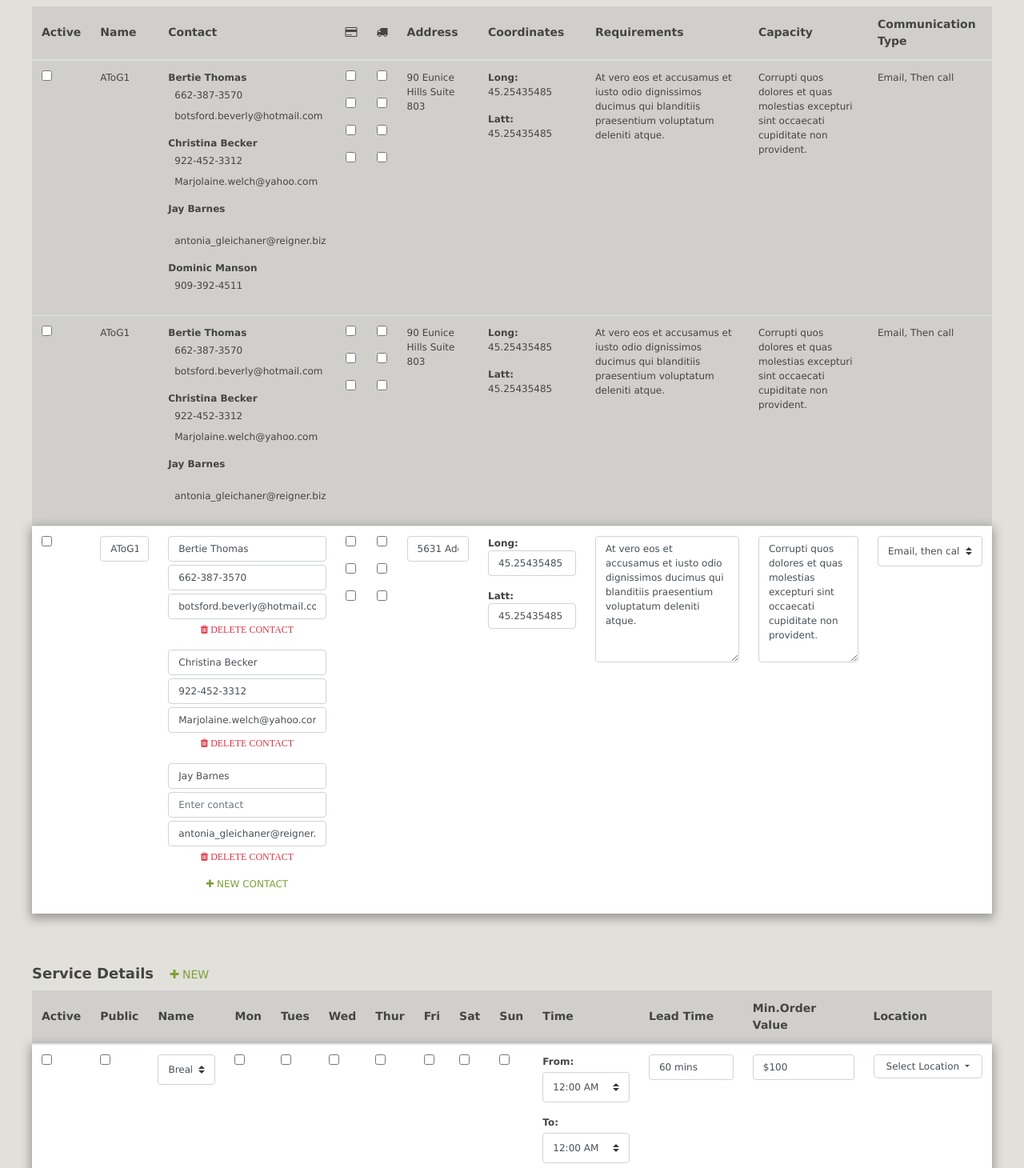
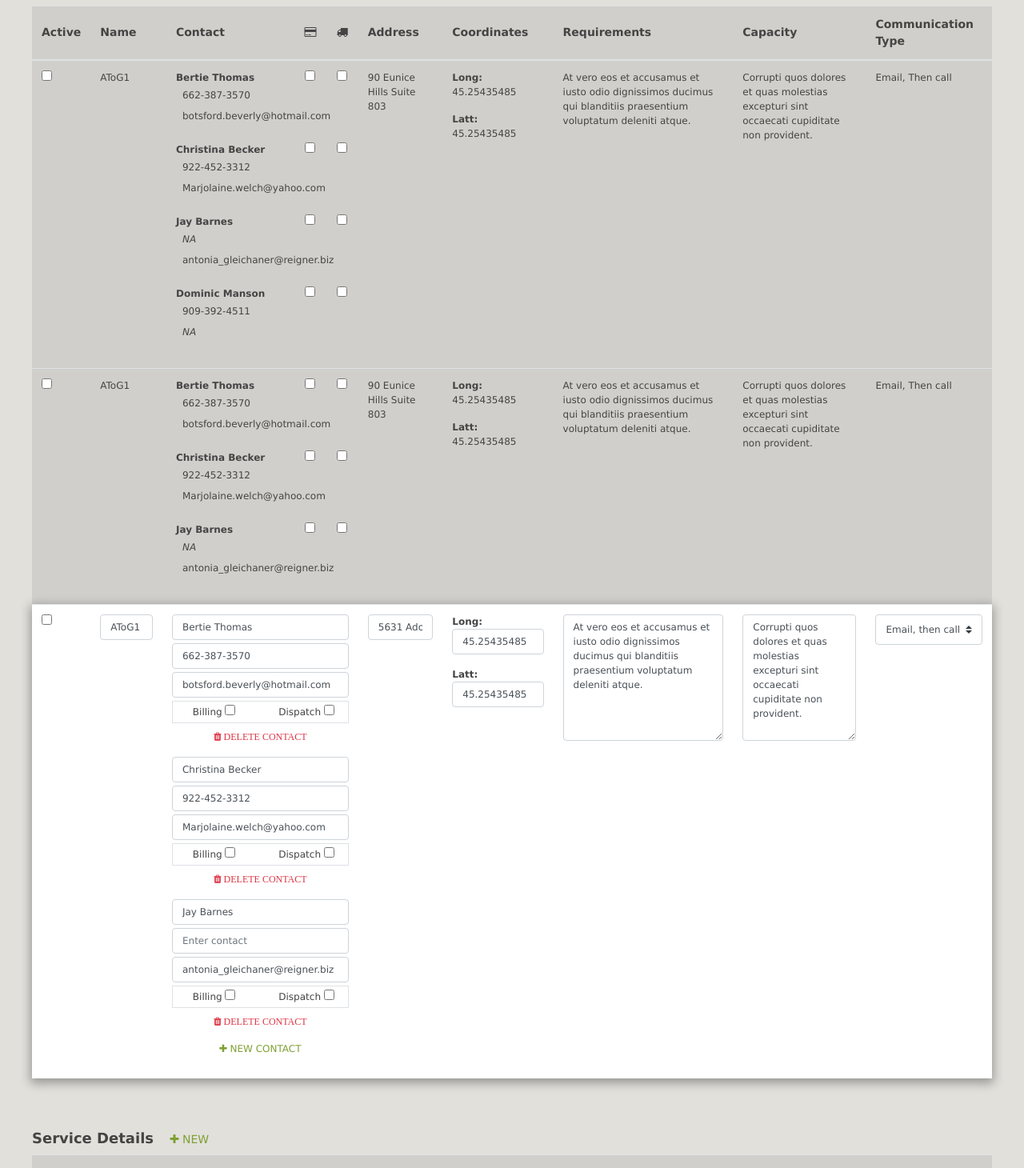
Before and after one commit to ArthurBaduyen/portlandPedalPower, a website: page PPP/application/index.html in a window 1280 px wide. Shown: the part 787-2247 px from the top of the page at 80% size. Drawn offline with nearby package versions, Linux system fonts and the light colour scheme; files whose address does not match are found by name.

Commit message:
changes in profile

```diff
--- a/PPP/application/index.html
+++ b/PPP/application/index.html
@@ -331,9 +331,21 @@
 												<tr>
 													<th class="align-middle">Active</th>
 													<th class="align-middle">Name</th>
-													<th class="align-middle">Contact</th>
-													<th class="align-middle"><i class="fa fa-credit-card"></i></th>
-													<th class="align-middle"><i class="fa fa-truck"></i></th>
+													<th class="align-middle">
+														<div class="row">
+															<div class="col-md-8 col">
+																Contact
+															</div>
+															<div class="col-md-2">
+																<i class="fa fa-credit-card"></i>
+															</div>
+															<div class="col-md-2">
+																<i class="fa fa-truck"></i>
+															</div>
+														</div>
+													</th>
+													<!-- <th class="align-middle"><i class="fa fa-credit-card"></i></th>
+													<th class="align-middle"><i class="fa fa-truck"></i></th> -->
 													<th class="align-middle">Address</th>
 													<th class="align-middle">Coordinates</th>
 													<th class="align-middle">Requirements</th>
@@ -347,66 +359,66 @@
 													<td>AToG1</td>
 													<td>
 														<ul >
+															<div class="row">
+																<div class="col-md-8 col">
 																	<label class="m-0 mb-1">Bertie Thomas</label>
-
-																<a href="#" class="d-inline text-upper no-decor pull-right">
-																	<i class="fa fa-trash text-danger invisible"></i>
-																</a>
 																	<li class="ml-2">662-387-3570</li>
 																	<li class="ml-2">botsford.beverly@hotmail.com</li>
+																</div>
+																<div class="col-md-2">
+																	<input type="checkbox" id="Activecheck">
+																</div>
+																<div class="col-md-2">
+																	<input type="checkbox" id="Activecheck">
+																</div>
+															</div>
 														</ul>
 														<ul >
+															<div class="row">
+																<div class="col-md-8 col">
 																	<label class="m-0 mb-1">Christina Becker</label>
-
-																<a href="#" class="d-inline text-upper no-decor pull-right">
-																	<i class="fa fa-trash text-danger invisible"></i>
-																</a>
 																	<li class="ml-2">922-452-3312</li>
 																	<li class="ml-2">Marjolaine.welch@yahoo.com</li>
+																</div>
+																<div class="col-md-2">
+																	<input type="checkbox" id="Activecheck">
+																</div>
+																<div class="col-md-2">
+																	<input type="checkbox" id="Activecheck">
+																</div>
+															</div>
+
+
 														</ul>
 														<ul >
+															<div class="row">
+																<div class="col-md-8 col">
 																	<label class="m-0 mb-1">Jay Barnes</label>
-
-																<a href="#" class="d-inline text-upper no-decor pull-right">
-																	<i class="fa fa-trash text-danger invisible"></i>
-																</a>
+																	<li class="ml-2"><i>NA</i></li>
 																	<li class="ml-2">antonia_gleichaner@reigner.biz</li>
+																</div>
+																<div class="col-md-2">
+																	<input type="checkbox" id="Activecheck">
+																</div>
+																<div class="col-md-2">
+																	<input type="checkbox" id="Activecheck">
+																</div>
+															</div>
 														</ul>
 														<ul >
+															<div class="row">
+																<div class="col-md-8 col">
 																	<label class="m-0 mb-1">Dominic Manson</label>
-
-																<a href="#" class="d-inline text-upper no-decor pull-right">
-																	<i class="fa fa-trash text-danger invisible"></i>
-																</a>
 																	<li class="ml-2">909-392-4511</li>
-														</ul>
-													</td>
-													<td>
-														<ul >
+																	<li class="ml-2"><i>NA</i></li>
+																</div>
+																<div class="col-md-2">
 																	<input type="checkbox" id="Activecheck">
-														</ul>
-														<ul >
+																</div>
+																<div class="col-md-2">
 																	<input type="checkbox" id="Activecheck">
-														</ul>
-														<ul >
-															<input type="checkbox" id="Activecheck">
-														</ul>
-														<ul >
-															<input type="checkbox" id="Activecheck">
-														</ul>
-													</td>
-													<td>
-														<ul >
-															<input type="checkbox" id="Activecheck">
-														</ul>
-														<ul >
-															<input type="checkbox" id="Activecheck">
-														</ul>
-														<ul >
-															<input type="checkbox" id="Activecheck">
-														</ul>
-														<ul >
-															<input type="checkbox" id="Activecheck">
+																</div>
+															</div>
 														</ul>
 													</td>
 													<td>90 Eunice Hills Suite 803</td>
@@ -436,52 +448,49 @@
 													<td>AToG1</td>
 													<td>
 														<ul >
+															<div class="row">
+																<div class="col-md-8 col">
 																	<label class="m-0 mb-1">Bertie Thomas</label>
-
-																<a href="#" class="d-inline text-upper no-decor pull-right">
-																	<i class="fa fa-trash text-danger invisible"></i>
-																</a>
 																	<li class="ml-2">662-387-3570</li>
 																	<li class="ml-2">botsford.beverly@hotmail.com</li>
+																</div>
+																<div class="col-md-2">
+																	<input type="checkbox" id="Activecheck">
+																</div>
+																<div class="col-md-2">
+																	<input type="checkbox" id="Activecheck">
+																</div>
+															</div>
 														</ul>
 														<ul >
+															<div class="row">
+																<div class="col-md-8 col">
 																	<label class="m-0 mb-1">Christina Becker</label>
-
-																<a href="#" class="d-inline text-upper no-decor pull-right">
-																	<i class="fa fa-trash text-danger invisible"></i>
-																</a>
 																	<li class="ml-2">922-452-3312</li>
 																	<li class="ml-2">Marjolaine.welch@yahoo.com</li>
+																</div>
+																<div class="col-md-2">
+																	<input type="checkbox" id="Activecheck">
+																</div>
+																<div class="col-md-2">
+																	<input type="checkbox" id="Activecheck">
+																</div>
+															</div>
 														</ul>
 														<ul >
+															<div class="row">
+																<div class="col-md-8 col">
 																	<label class="m-0 mb-1">Jay Barnes</label>
-
-																<a href="#" class="d-inline text-upper no-decor pull-right">
-																	<i class="fa fa-trash text-danger invisible"></i>
-																</a>
+																	<li class="ml-2"><i>NA</i></li>
 																	<li class="ml-2">antonia_gleichaner@reigner.biz</li>
-														</ul>
-													</td>
-													<td>
-														<ul >
+																</div>
+																<div class="col-md-2">
 																	<input type="checkbox" id="Activecheck">
-														</ul>
-														<ul >
+																</div>
+																<div class="col-md-2">
 																	<input type="checkbox" id="Activecheck">
-														</ul>
-														<ul >
-															<input type="checkbox" id="Activecheck">
-														</ul>
-													</td>
-													<td>
-														<ul >
-															<input type="checkbox" id="Activecheck">
-														</ul>
-														<ul >
-															<input type="checkbox" id="Activecheck">
-														</ul>
-														<ul >
-															<input type="checkbox" id="Activecheck">
+																</div>
+															</div>
 														</ul>
 													</td>
 													<td>90 Eunice Hills Suite 803</td>
@@ -514,6 +523,7 @@
 													</td>
 													<td>
 														<ul>
+
 															<li class="m-0 mb-1">
 																<input type="text" class="form-control d-inline " id="name" aria-describedby="emailHelp" placeholder="Enter name" value="Bertie Thomas">
 															</li>
@@ -522,6 +532,18 @@
 															</li>
 															<li class="m-0 mb-1">
 																<input type="email" class="form-control d-inline " id="name" aria-describedby="emailHelp" placeholder="Enter email" value="botsford.beverly@hotmail.com">
+															</li>
+															<li class="border p-1">
+																<div class="row">
+																	<div class="col-md-6 col text-center">
+																		Billing
+																		<input type="checkbox" id="Activecheck">
+																	</div>
+																	<div class="col-md-6 col text-center">
+																		Dispatch
+																		<input type="checkbox" id="Activecheck">
+																	</div>
+																</div>
 															</li>
 															<li class="text-center">
 																<a href="#" class="d-inline text-upper no-decor">
@@ -539,6 +561,18 @@
 															<li class="m-0 mb-1">
 																<input type="email" class="form-control d-inline " id="name" aria-describedby="emailHelp" placeholder="Enter email" value="Marjolaine.welch@yahoo.com">
 															</li>
+															<li class="border p-1">
+																<div class="row">
+																	<div class="col-md-6 col text-center">
+																		Billing
+																		<input type="checkbox" id="Activecheck">
+																	</div>
+																	<div class="col-md-6 col text-center">
+																		Dispatch
+																		<input type="checkbox" id="Activecheck">
+																	</div>
+																</div>
+															</li>
 															<li class="text-center">
 																<a href="#" class="d-inline text-upper no-decor">
 																	<i class="fa fa-trash text-danger visible"> Delete Contact</i>
@@ -555,6 +589,18 @@
 															<li class="m-0 mb-1">
 																<input type="email" class="form-control d-inline " id="name" aria-describedby="emailHelp" placeholder="Enter email" value="antonia_gleichaner@reigner.biz">
 															</li>
+															<li class="border p-1">
+																<div class="row">
+																	<div class="col-md-6 col text-center">
+																		Billing
+																		<input type="checkbox" id="Activecheck">
+																	</div>
+																	<div class="col-md-6 col text-center">
+																		Dispatch
+																		<input type="checkbox" id="Activecheck">
+																	</div>
+																</div>
+															</li>
 															<li class="text-center">
 																<a href="#" class="d-inline text-upper no-decor">
 																	<i class="fa fa-trash text-danger visible"> Delete Contact</i>
@@ -565,28 +611,6 @@
 															<a href="#" class="d-inline text-upper no-decor ">
 																<i class="fa fa-plus"></i> New Contact
 															</a>
-														</ul>
-													</td>
-													<td>
-														<ul >
-															<input type="checkbox" id="Activecheck">
-														</ul>
-														<ul >
-															<input type="checkbox" id="Activecheck">
-														</ul>
-														<ul >
-															<input type="checkbox" id="Activecheck">
-														</ul>
-													</td>
-													<td>
-														<ul >
-															<input type="checkbox" id="Activecheck">
-														</ul>
-														<ul >
-															<input type="checkbox" id="Activecheck">
-														</ul>
-														<ul >
-															<input type="checkbox" id="Activecheck">
 														</ul>
 													</td>
 													<td>
```
Lines whose indentation alone changed are shown as unchanged.
